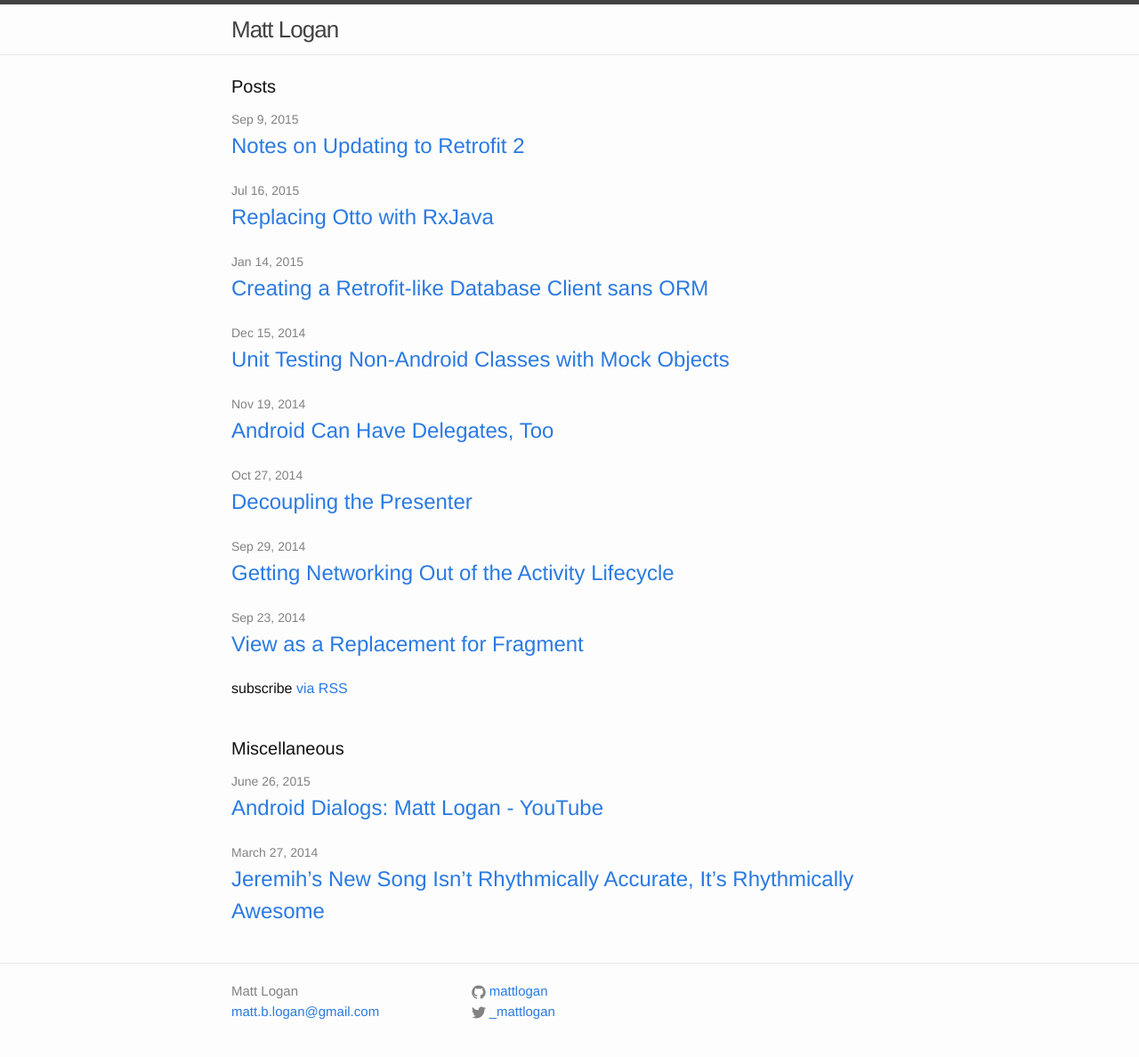
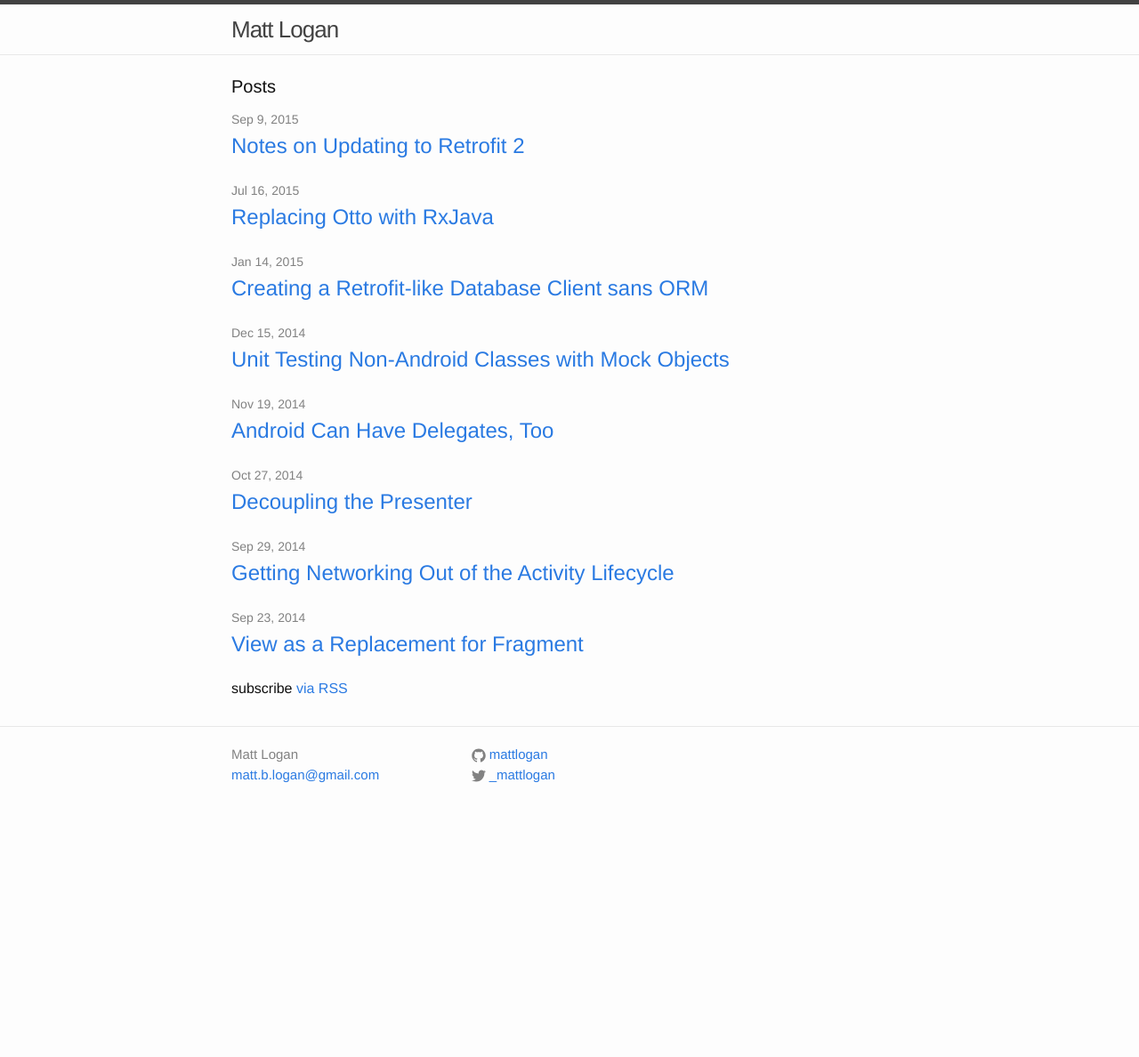
Before and after one commit to mattlogan/mattlogan.github.io, a Jekyll site: the page built from index.html, in a window 1280 px wide. Shown: the whole page at 89% size. Built offline with Jekyll 4.4.1, drawn with Linux system fonts in a browser that asks for light colours; after the commit the page ends 922 px from its top, so only the background shows below that.

Commit message:
Revert "Manually added "Miscellaneous" section to index.html"
This reverts commit 81a0a3a73f09efb0bd0619eed820ee5e42f1c20d.

```diff
--- a/_sass/_layout.scss
+++ b/_sass/_layout.scss
@@ -188,9 +188,7 @@
     font-size: 24px;
 }
 
-.rss-subscribe {
-    margin-bottom: 2 * $spacing-unit;
-}
+
 
 /**
  * Posts
--- a/index.html
+++ b/index.html
@@ -20,26 +20,4 @@ layout: default
 
   <p class="rss-subscribe">subscribe <a href="{{ "/feed.xml" | prepend: site.baseurl }}">via RSS</a></p>
 
-  <h1 class="page-heading">Miscellaneous</h1>
-
-  <ul class="post-list">
-
-      <li>
-        <span class="post-meta">June 26, 2015</span>
-
-        <h2>
-          <a class="post-link" href="https://www.youtube.com/watch?v=yrab-BwJCEU">Android Dialogs: Matt Logan - YouTube</a>
-        </h2>
-      </li>
-
-      <li>
-        <span class="post-meta">March 27, 2014</span>
-
-        <h2>
-          <a class="post-link" href="https://coffeewithbeer.wordpress.com/2014/03/27/jeremih-rhythm/">Jeremih’s New Song Isn’t Rhythmically Accurate, It’s Rhythmically Awesome</a>
-        </h2>
-      </li>
-
-  </ul>
-
 </div>
```
